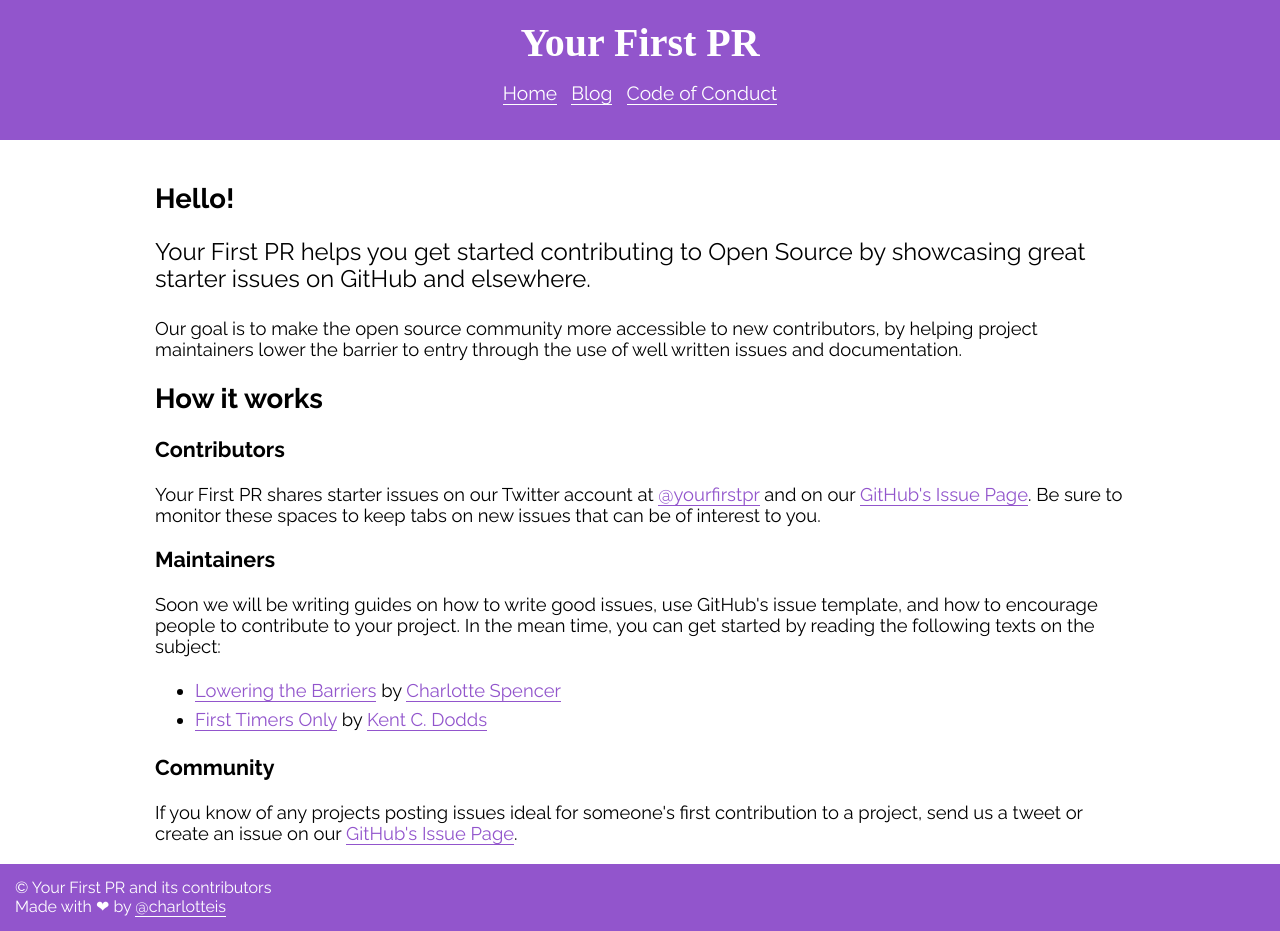
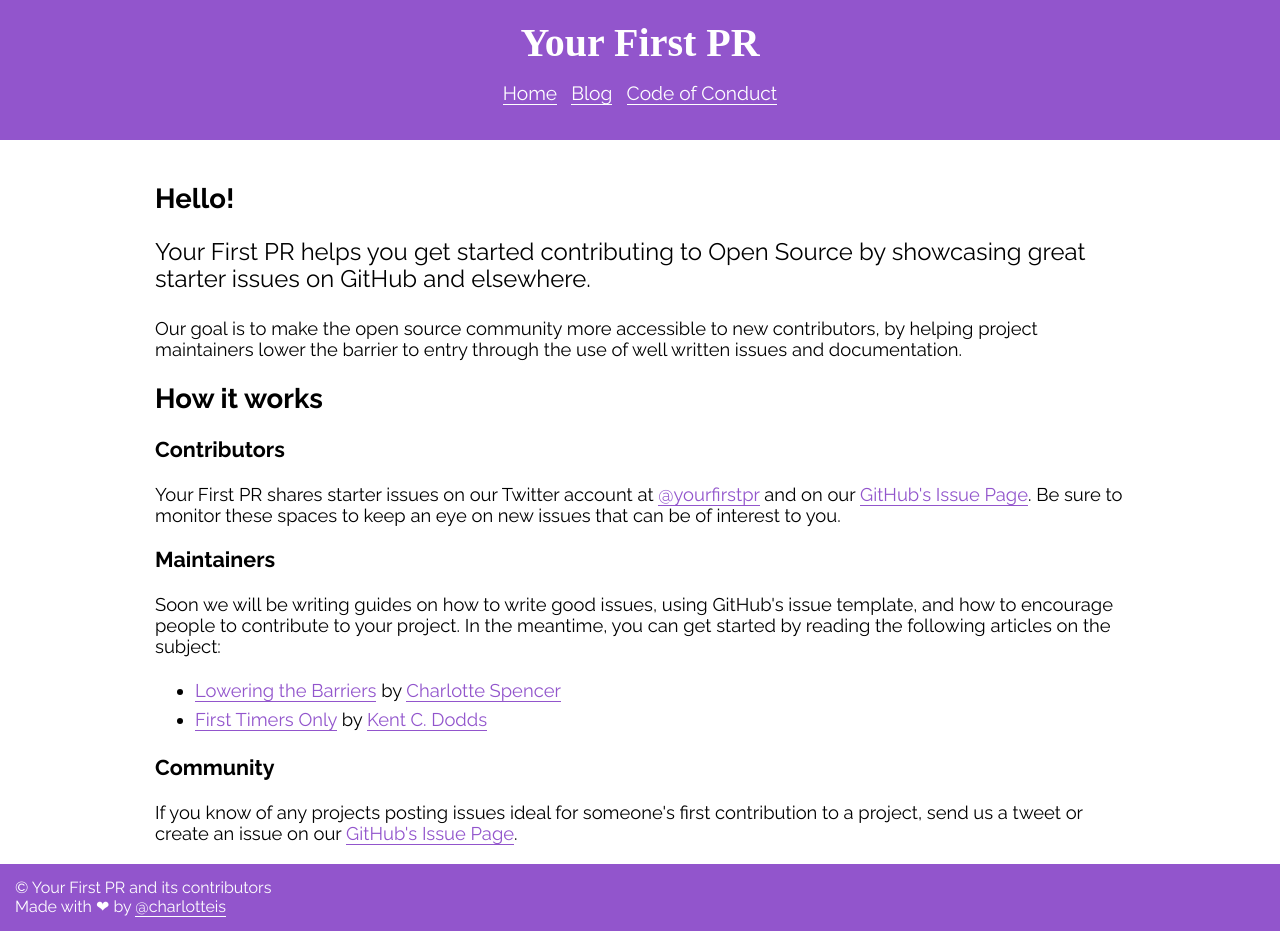
Before and after one commit to yourfirstpr/yourfirstpr.github.io, a Jekyll site: the page built from index.html, in a window 1280 px wide. Built offline with Jekyll 4.4.1, drawn with Linux system fonts in a browser that asks for light colours; nearby versions of some CDN libraries; some web fonts are replaced.

Commit message:
Changing some terms of the text

```diff
--- a/index.html
+++ b/index.html
@@ -5,8 +5,7 @@
   <section id='#introduction'>
     <h2>Hello!</h2>
     <p id='headline'>
-      Your First PR helps you get started contributing to Open Source by showcasing
-      great starter issues on GitHub and elsewhere.
+      Your First PR helps you get started contributing to Open Source by showcasing great starter issues on GitHub and elsewhere.
     </p>
     <p>
       Our goal is to make the open source community more accessible to new contributors, by
@@ -18,13 +17,12 @@
     <p>
       Your First PR shares starter issues on our Twitter account at <a href='https://twitter.com/yourfirstpr'>@yourfirstpr</a>
       and on our <a href='https://github.com/yourfirstpr/yourfirstpr.github.io/issues'>GitHub's Issue Page</a>.
-      Be sure to monitor these spaces to keep tabs on new issues that can be of interest to you.
+      Be sure to monitor these spaces to keep an eye on new issues that can be of interest to you.
     </p>
     <h3>Maintainers</h3>
     <p>
-      Soon we will be writing guides on how to write good issues, use GitHub's issue template, and
-      how to encourage people to contribute to your project. In the mean time,
-      you can get started by reading the following texts on the subject:
+      Soon we will be writing guides on how to write good issues, using GitHub's issue template, and how to encourage people to contribute to your project. In the meantime,
+      you can get started by reading the following articles on the subject:
       <ul>
         <li><a href='https://the-pastry-box-project.net/charlotte-spencer/2015-september-16'>Lowering the Barriers</a> by <a href='https://twitter.com/charlotteis'>Charlotte Spencer</a></li>
         <li><a href='https://medium.com/@kentcdodds/first-timers-only-78281ea47455'>First Timers Only</a> by <a href='https://twitter.com/kentcdodds'>Kent C. Dodds</a></li>
```
